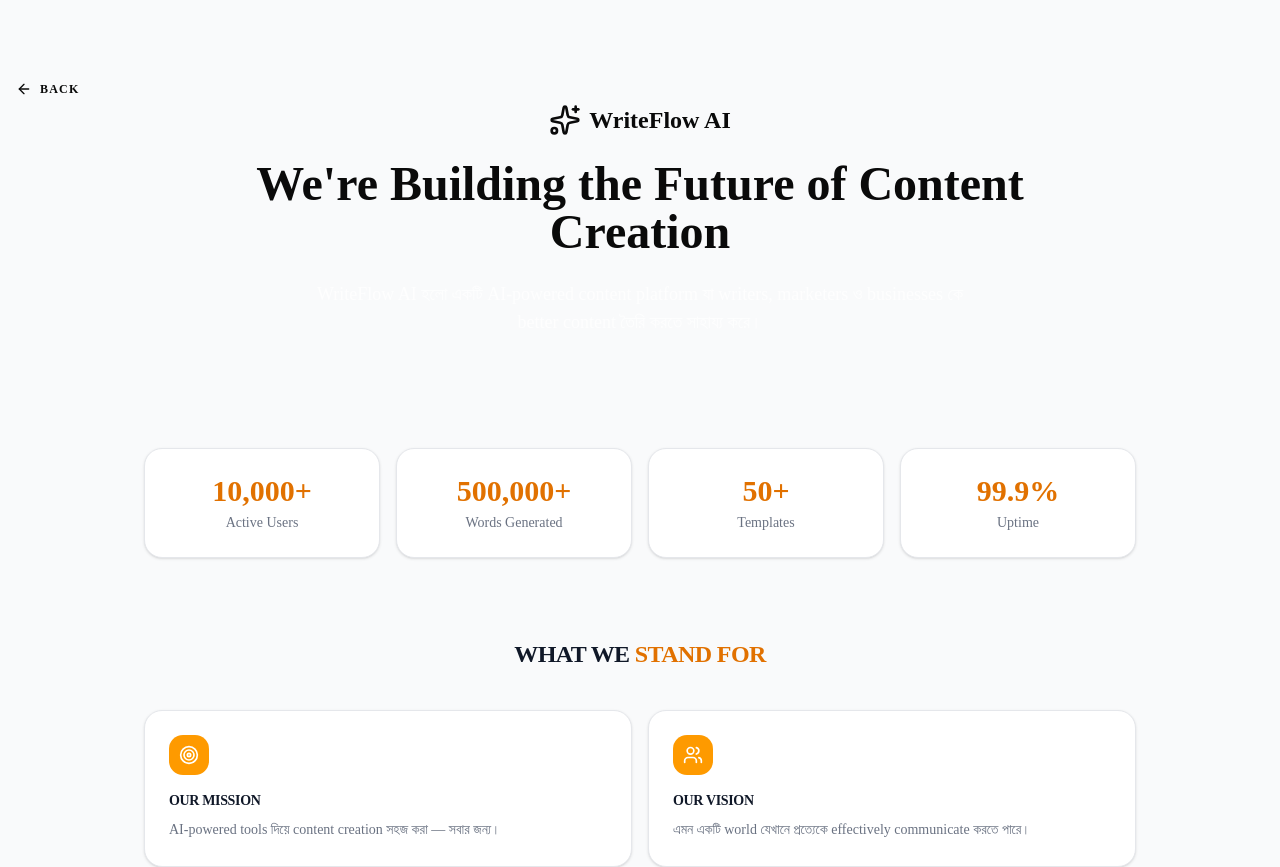
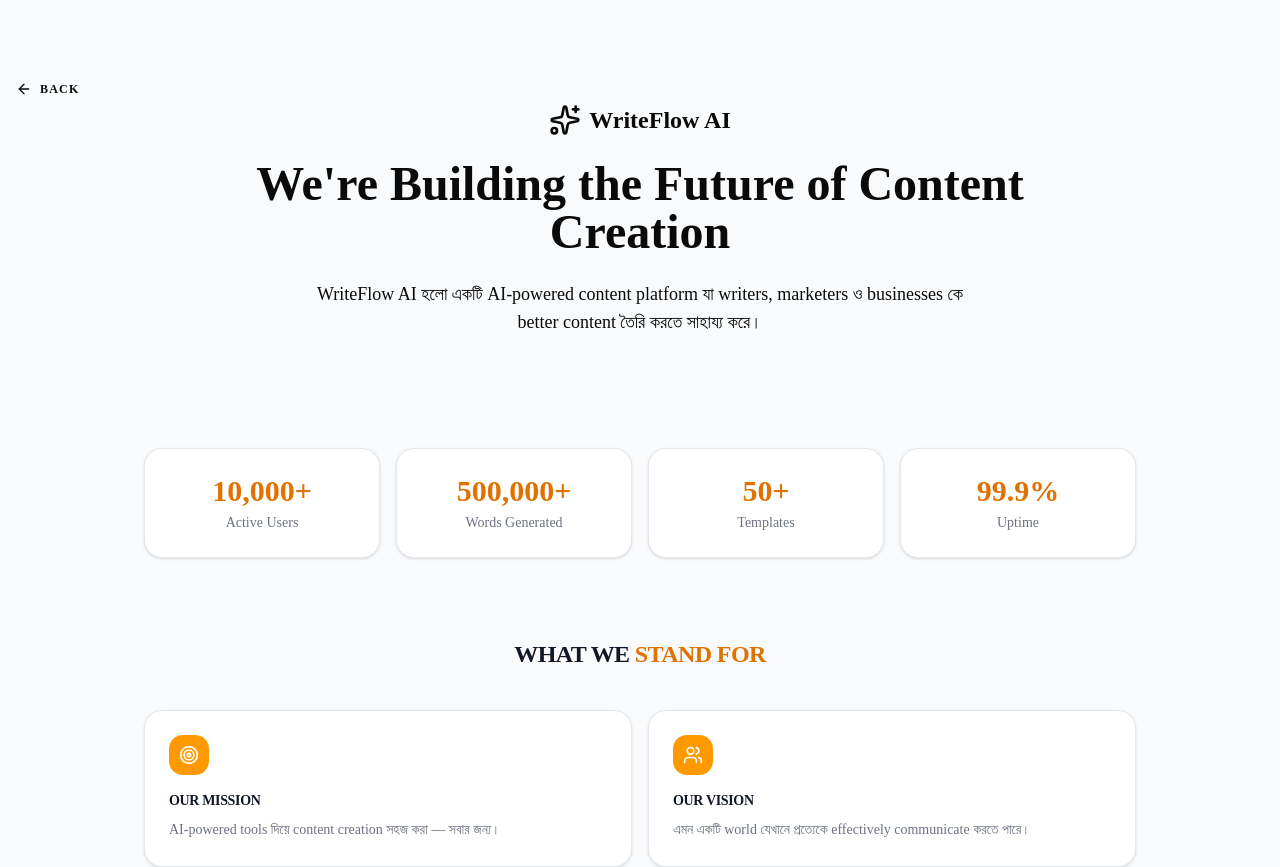
Before and after one commit to shiuly-28/writeflow-ai, a Next.js app: page /about in a window 1280 px wide. Shown: the top 867 px of the page. Built offline with nearby package versions, Linux system fonts and the light colour scheme.

Commit message:
text change

```diff
--- a/app/about/page.tsx
+++ b/app/about/page.tsx
@@ -41,7 +41,7 @@
           <h1 className="text-4xl md:text-5xl font-black  mb-6">
             We're Building the Future of Content Creation
           </h1>
-          <p className="text-white/80 text-lg max-w-2xl mx-auto">
+          <p className="text-lg max-w-2xl mx-auto">
             WriteFlow AI হলো একটি AI-powered content platform যা writers, marketers ও businesses কে better content তৈরি করতে সাহায্য করে।
           </p>
         </div>
--- a/app/blog/page.tsx
+++ b/app/blog/page.tsx
@@ -83,7 +83,7 @@
       <div className=" py-16 px-4">
         <Link
             href="/"
-            className="inline-flex items-center gap-2 text-xs font-semibold  hover:text-amber-500 transition-colors tracking-widest uppercase"
+            className="inline-flex items-center gap-2 text-xs font-semibold  hover: transition-colors tracking-widest uppercase"
           >
             <ArrowLeft className="h-4 w-4" /> Back
           </Link>
@@ -95,7 +95,7 @@
           <h1 className="text-4xl font-black  mb-4">
             Content, AI & Writing Tips
           </h1>
-          <p className="text-white/80 text-lg">
+          <p className="text-lg">
             Content creation, AI tools ও writing strategies নিয়ে আমাদের latest articles।
           </p>
         </div>
--- a/app/explore/page.tsx
+++ b/app/explore/page.tsx
@@ -93,7 +93,7 @@
           <h1 className="text-4xl font-black  mb-4">
             Explore Templates
           </h1>
-          <p className="text-white/80 text-lg mb-8">
+          <p className=" text-lg mb-8">
             AI-powered templates দিয়ে কন্টেন্ট লেখা শুরু করো
           </p>
 
```
